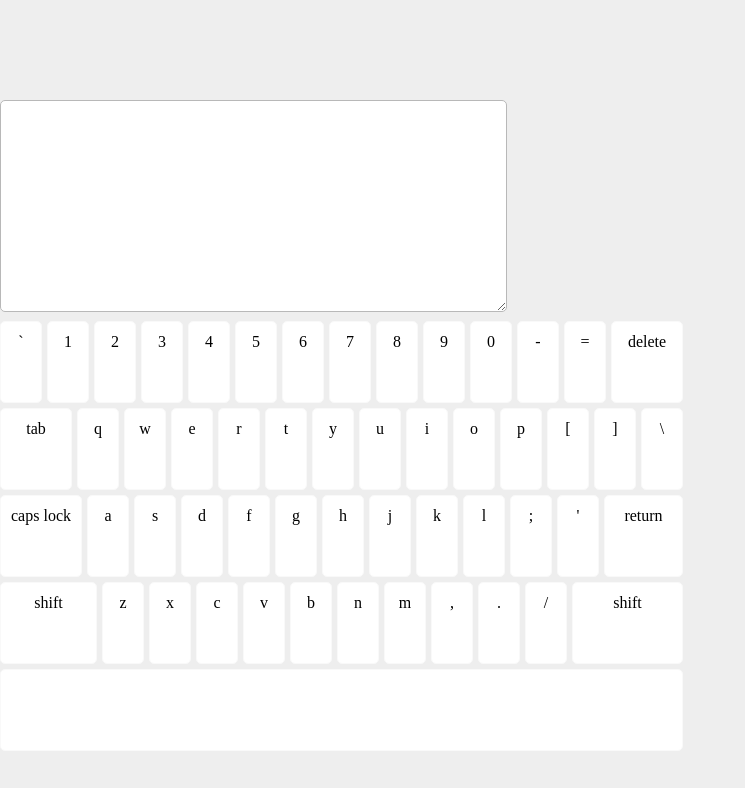
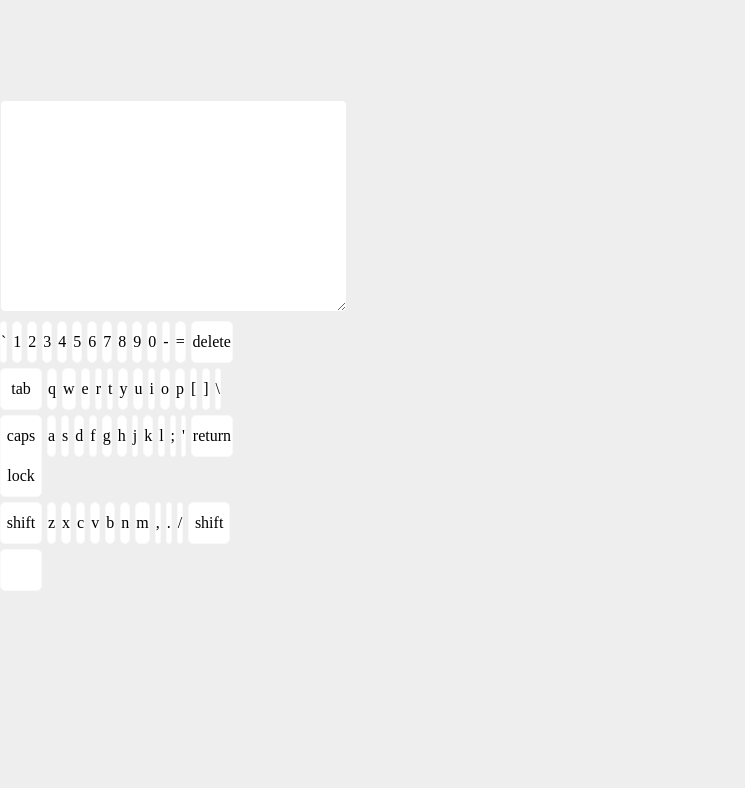
Before and after one commit to Degree0/Keyboard, a plain HTML site: page index.html in a window 1280 px wide. Shown: the whole page, without its empty margins (0-745 px from the left). Drawn offline with nearby package versions, Linux system fonts and the light colour scheme.

Commit message:
textarea change test...

```diff
--- a/css/style.css
+++ b/css/style.css
@@ -18,7 +18,7 @@
     height: 200px;
     /*font: 1em/1.5 Verdana, Sans-Serif;*/
     background: #fff;
-    border: 1px solid #b8b8b8;
+    border: 1px solid #eeeeee;
     -moz-border-radius: 5px;
     -webkit-border-radius: 5px;
     }
@@ -30,8 +30,8 @@
         #keyboard li {
         float: left;
         margin: 0 5px 5px 0;
-        width: 40px;
-        height: 80px;
+        max-width: 40px; /*width*/
+        max-height: 80px;/*width*/
         line-height: 40px;
         text-align: center;
         background: #fff;
--- a/index.html
+++ b/index.html
@@ -11,7 +11,7 @@
 <body>
 
 <div id="container">
-    <textarea id="write" rows="6" cols="60"></textarea>
+    <textarea id="write" rows="6" cols="40"></textarea>
     <ul id="keyboard">
         <li class="symbol"><span class="off">`</span><span class="on">~</span></li>
         <li class="symbol"><span class="off">1</span><span class="on">!</span></li>
```
